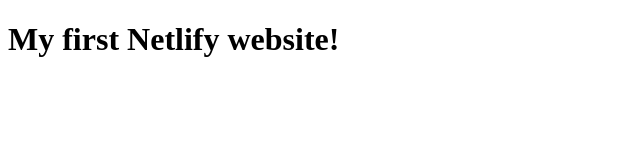
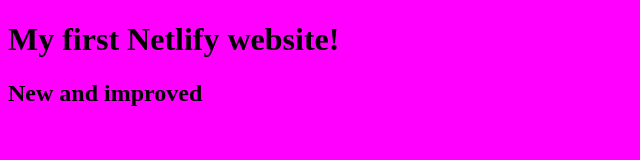
Before and after one commit to OsmanAOmar/netlify, a plain HTML site: page index.html in a window 1280 px wide. Shown: the whole page, without its empty margins (0-640 px from the left). Drawn offline with Linux system fonts and the light colour scheme.

Commit message:
updated site

```diff
--- a/index.html
+++ b/index.html
@@ -5,8 +5,14 @@
     <meta http-equiv="X-UA-Compatible" content="IE=edge" />
     <meta name="viewport" content="width=device-width, initial-scale=1.0" />
     <title>Document</title>
+    <style>
+      body {
+        background-color: magenta;
+      }
+    </style>
   </head>
   <body>
     <h1>My first Netlify website!</h1>
+    <h2>New and improved</h2>
   </body>
 </html>
```
